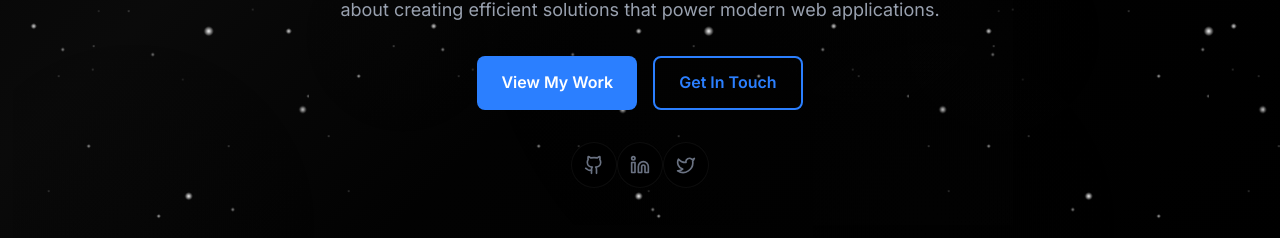
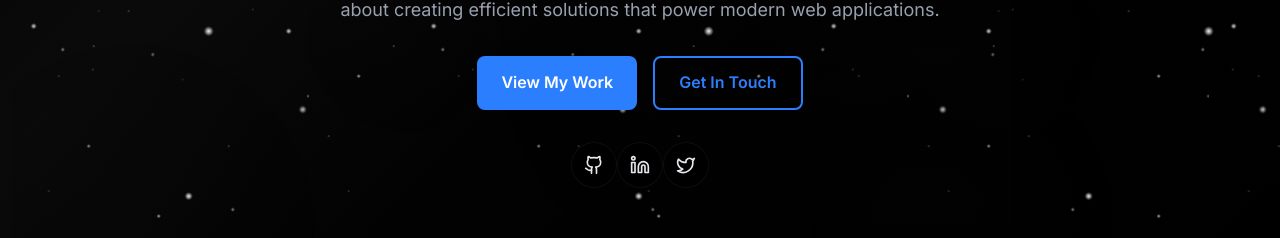
Before and after one commit to Nuelnyakyz/Mannu, a React (Vite) app: page / in a window 1280 px wide. Shown: the part 765-1003 px from the top of the page. Built offline with nearby package versions, Linux system fonts and the light colour scheme.

Commit message:
3rd Commit

```diff
--- a/src/Portfolio.tsx
+++ b/src/Portfolio.tsx
@@ -354,13 +354,13 @@ const Portfolio = () => {
 
               {/* Social Links */}
               <div className="flex justify-center space-x-4 mt-8">
-                <a href="https://github.com/Nuelnyakyz" className="p-3 glass-card rounded-full hover:bg-blue-500/20 hover:text-blue-400 transition-all duration-300 text-gray-500">
-                  <Github size={20} />
+                <a href="https://github.com/Nuelnyakyz" className="p-3 glass-card rounded-full bg-blue-500 hover:bg-blue-500/20 hover:text-blue-300 transition-all duration-300 text-gray-200">
+                  <Github size={20}  />
                 </a>
-                <a href="https://www.linkedin.com/in/emmanuel-nyabicha-411879239/" className="p-3 glass-card rounded-full hover:bg-blue-500/20 hover:text-blue-400 transition-all duration-300 text-gray-500">
+                <a href="https://www.linkedin.com/in/emmanuel-nyabicha-411879239/" className="p-3 glass-card rounded-full hover:bg-blue-500/20 hover:text-blue-400 transition-all duration-300 text-gray-200">
                   <Linkedin size={20} />
                 </a>
-                <a href="#" className="p-3 glass-card rounded-full hover:bg-blue-500/20 hover:text-blue-400 transition-all duration-300 text-gray-500">
+                <a href="#" className="p-3 glass-card rounded-full hover:bg-blue-500/20 hover:text-blue-400 transition-all duration-300 text-gray-200">
                   <Twitter size={20} />
                 </a>
               </div>
@@ -594,7 +594,7 @@ const Portfolio = () => {
           </div>
 
           <div className="max-w-4xl mx-auto">
-            <div className="grid grid-cols-2 md:grid-cols-4 gap-4">
+            <div className="grid grid-cols-2 md:grid-cols-4 gap-1">
               {skills.map((skill, index) => (
                 <div key={index} className="group">
                   <div className="glass-card p-8 rounded-2xl text-center hover:bg-black/30 hover:-translate-y-3 transition-all duration-500 border border-gray-800 hover:border-blue-400/30 relative overflow-hidden">
@@ -624,7 +624,7 @@ const Portfolio = () => {
 
           {/* Contact Cards */}
           <div className="max-w-5xl mx-auto">
-            <div className="grid md:grid-cols-3 gap-8 mb-16">
+            <div className="grid md:grid-cols-3 gap-3 mb-16">
               <div className="glass-card p-8 rounded-2xl text-center hover:bg-slate-800/30 hover:-translate-y-2 transition-all duration-500 group border border-gray-800">
                 <div className="w-16 h-16 bg-gradient-to-br from-blue-500 to-blue-600 text-white rounded-2xl flex items-center justify-center mx-auto mb-6 group-hover:scale-110 transition-transform duration-300 shadow-lg">
                   <Mail size={24} />
```
